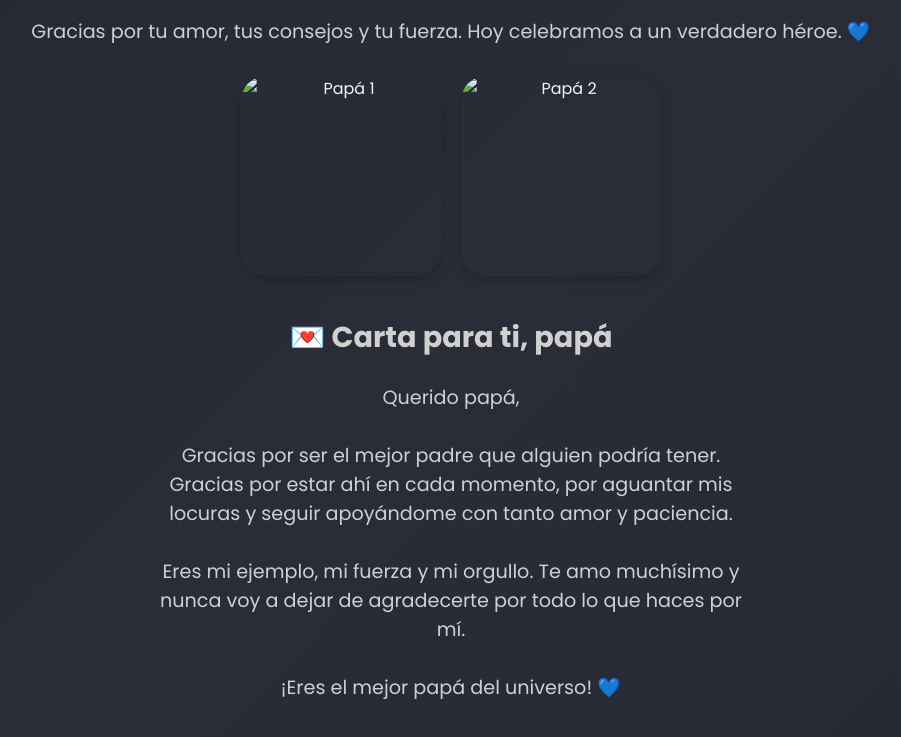
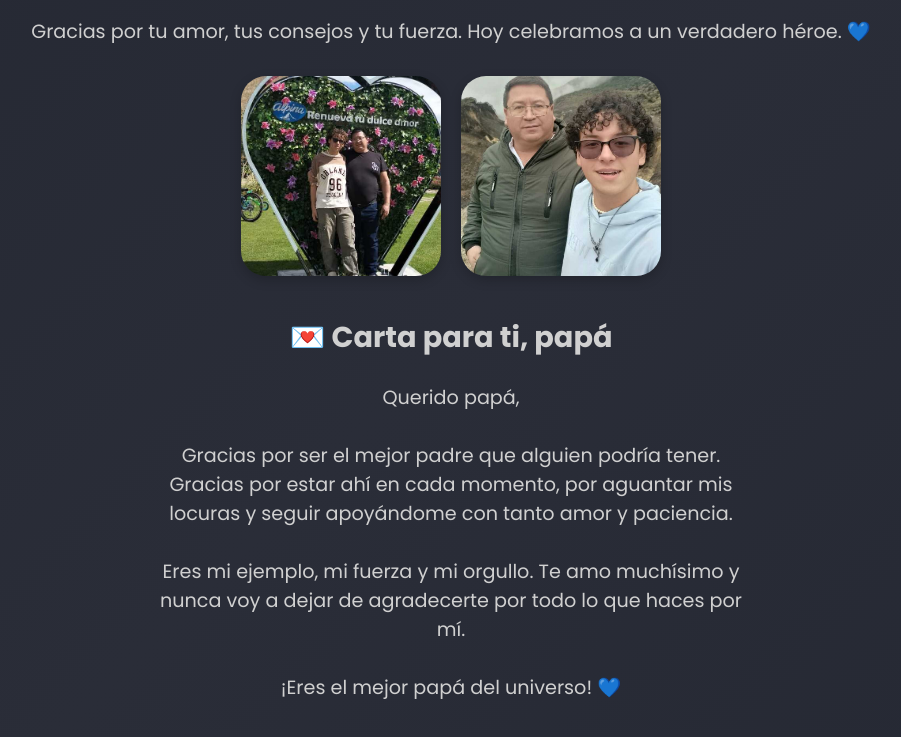
Before and after one commit to nicoselol/sorpresa-papa_1, a plain HTML site: page index.html in a window 1280 px wide. Shown: the part 173-910 px from the top of the page, without its empty margins (189-1090 px from the left). Drawn offline with nearby package versions, Linux system fonts and the light colour scheme.

Commit message:
Update index.html

```diff
--- a/index.html
+++ b/index.html
@@ -80,10 +80,7 @@
       cursor: pointer;
     }
 
-    ul {
-      padding-left: 0;
-    }
-
+    ul { padding-left: 0; }
     ul li {
       list-style: none;
       margin: 10px 0;
@@ -95,7 +92,7 @@
 
 <!-- 🎵 Audio -->
 <audio id="musica-fondo" autoplay loop>
-  <source src="Piero - Mi Viejo  Letra.mp3" type="audio/mpeg" />
+  <source src="piero_mi_viejo.mp3" type="audio/mpeg" />
   Tu navegador no soporta audio HTML5.
 </audio>
 
@@ -114,8 +111,8 @@
 
 <!-- Fotos -->
 <div class="fotos animate__animated animate__zoomIn animate__delay-2s">
-  <img src="papá_1.jpg" alt="Papá 1" onclick="abrirLightbox(this.src)" />
-  <img src="papá_2.jpg" alt="Papá 2" onclick="abrirLightbox(this.src)" />
+  <img src="papa_1.jpg" alt="Papá 1" onclick="abrirLightbox(this.src)" />
+  <img src="papa_2.jpg" alt="Papá 2" onclick="abrirLightbox(this.src)" />
 </div>
 
 <!-- Carta -->
@@ -234,3 +231,5 @@
 
 </body>
 </html>
+
+</html>
```
